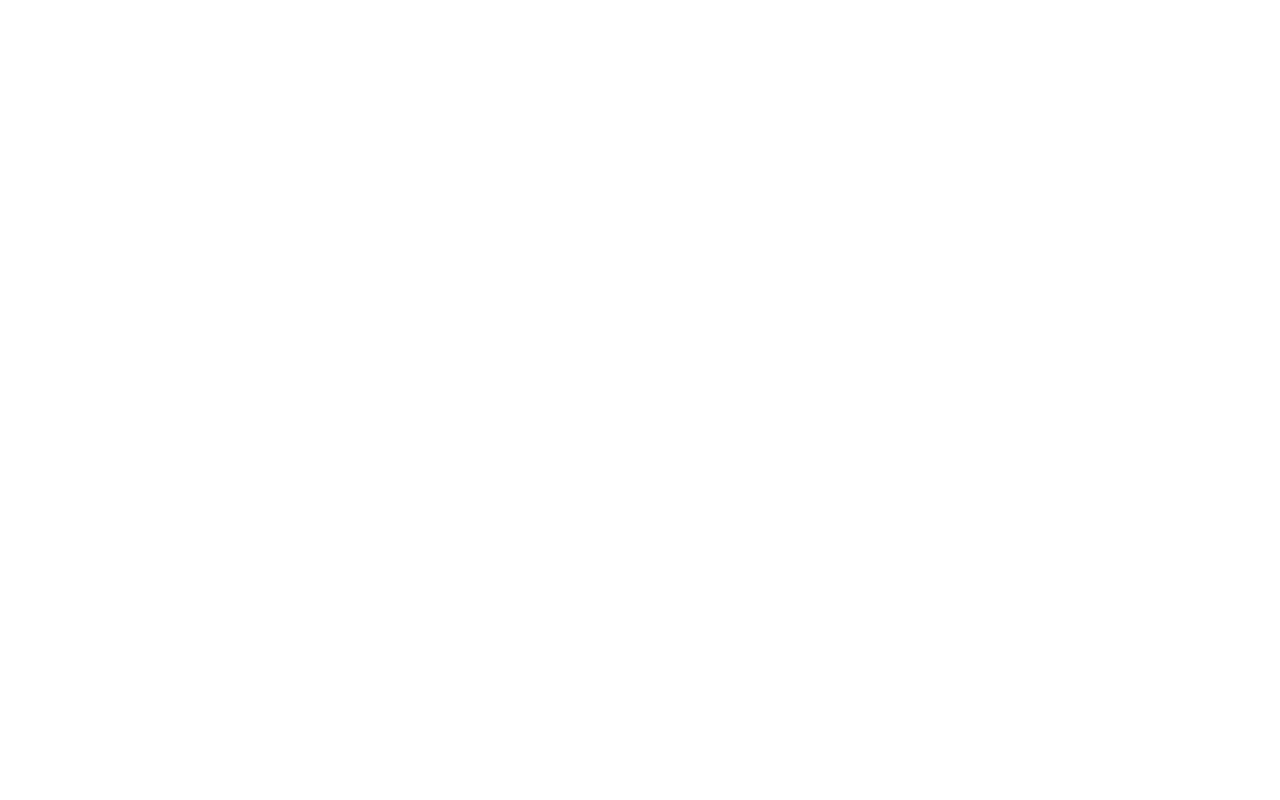
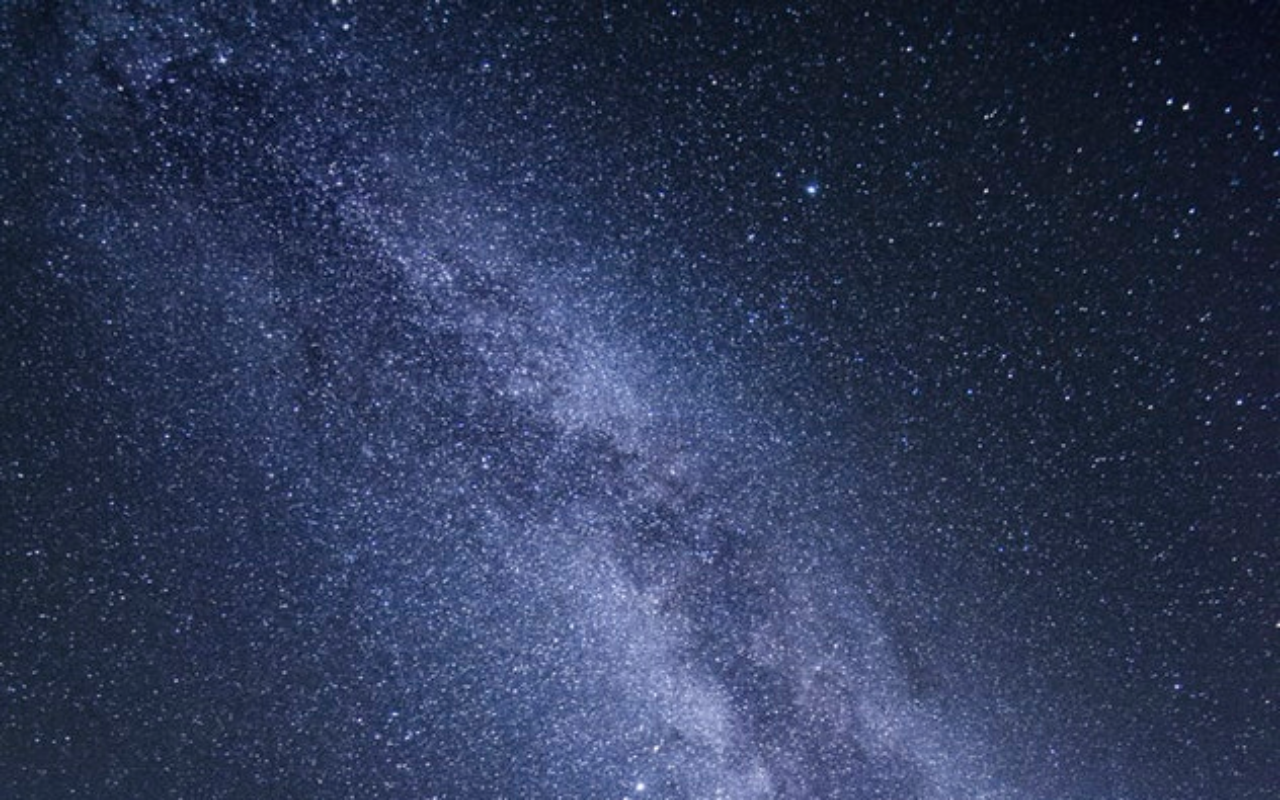
Before and after one commit to louismagdaleno/parallax-playground, a plain HTML site: page index.html in a window 1280 px wide. Drawn offline with nearby package versions, Linux system fonts and the light colour scheme.

Commit message:
Added fixed background img

```diff
--- a/css/main.css
+++ b/css/main.css
@@ -286,12 +286,20 @@ textarea {
     }
 }
 
+body {
+    background-image: url('../img/space.jpg');
+    background-size: cover;
+    position: fixed;
 
-/* Main Container */
-.main-container {
-    position: fixed;
     width: 100%;
     height: 100%;
     max-width: 880px;
     max-height: 1800px;
+
 }
+
+/* Main Container */
+.main-container {
+   height: 1800px;
+   width: 100%;
+}
```
Also changed, not shown: index.html (+1 -0 lines).
